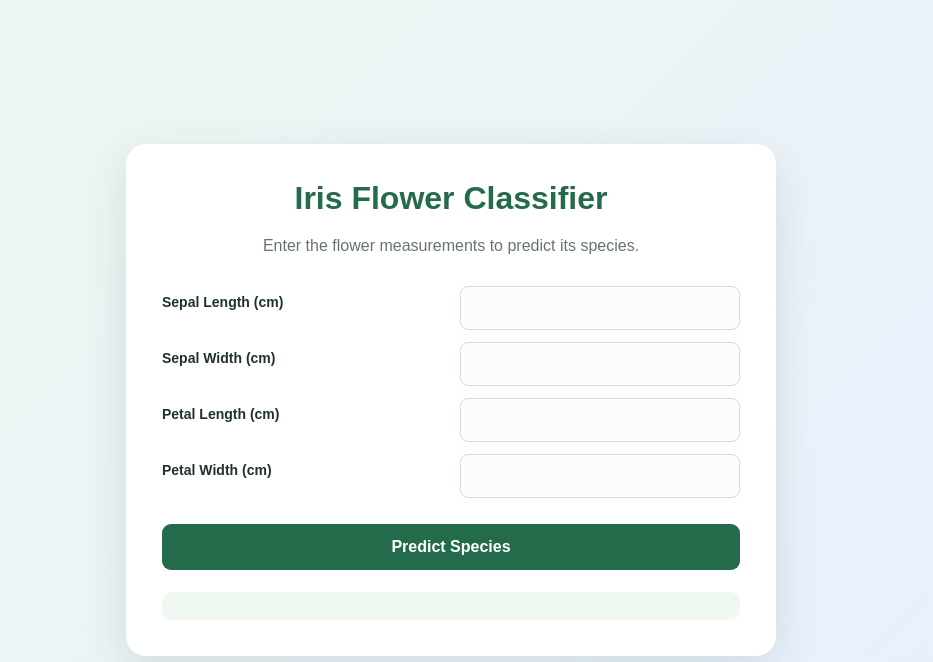
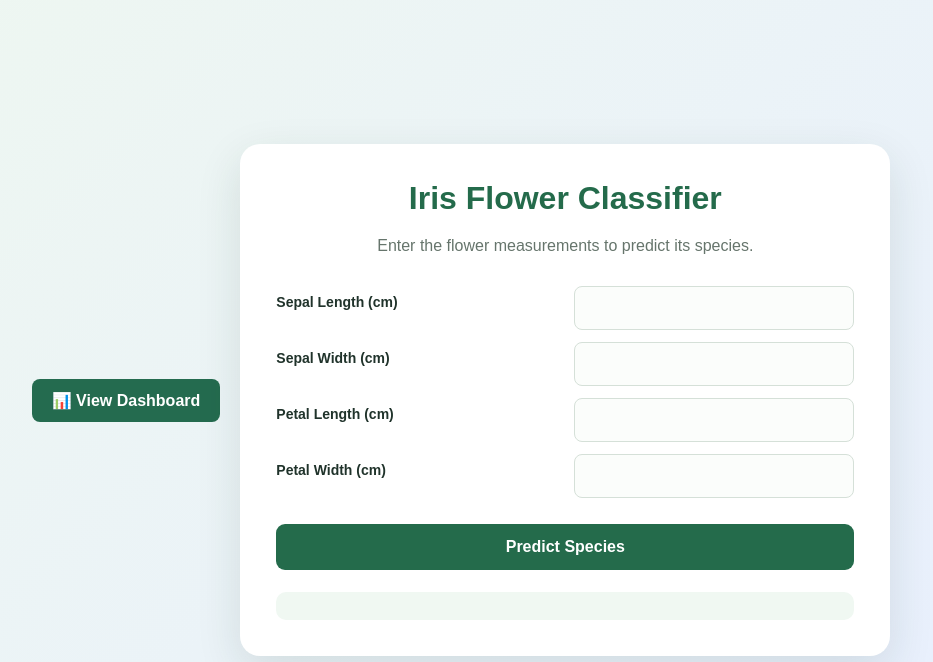
Before and after one commit to HARSHA315-hub/iris-flower-classification, a Flask app: page / in a window 1280 px wide. Shown: the top 662 px of the page, without its empty margins (189-1122 px from the left). Run offline with Flask 3, Linux system fonts and the light colour scheme; parts of the project's set-up code (start-up, migrations or seed data) failed here and were passed over; some libraries are stand-ins or nearby versions.

Commit message:
Add dashboard navigation button

```diff
--- a/static/style.css
+++ b/static/style.css
@@ -205,3 +205,18 @@ a {
         grid-template-columns: 1fr;
     }
 }
+
+.dashboard-link {
+    display: inline-block;
+    margin: 20px;
+    padding: 12px 20px;
+    background: #246b4f;
+    color: white;
+    text-decoration: none;
+    border-radius: 8px;
+    font-weight: bold;
+}
+
+.dashboard-link:hover {
+    background: #18543c;
+}
--- a/templates/index.html
+++ b/templates/index.html
@@ -8,6 +8,9 @@
     <link rel="stylesheet" href="{{ url_for('static', filename='style.css') }}">
 </head>
 <body>
+    <a href="{{ url_for('dashboard') }}" class="dashboard-link">
+        📊 View Dashboard
+    </a>
     <main class="container">
         <h1>Iris Flower Classifier</h1>
         <p class="subtitle">
```
